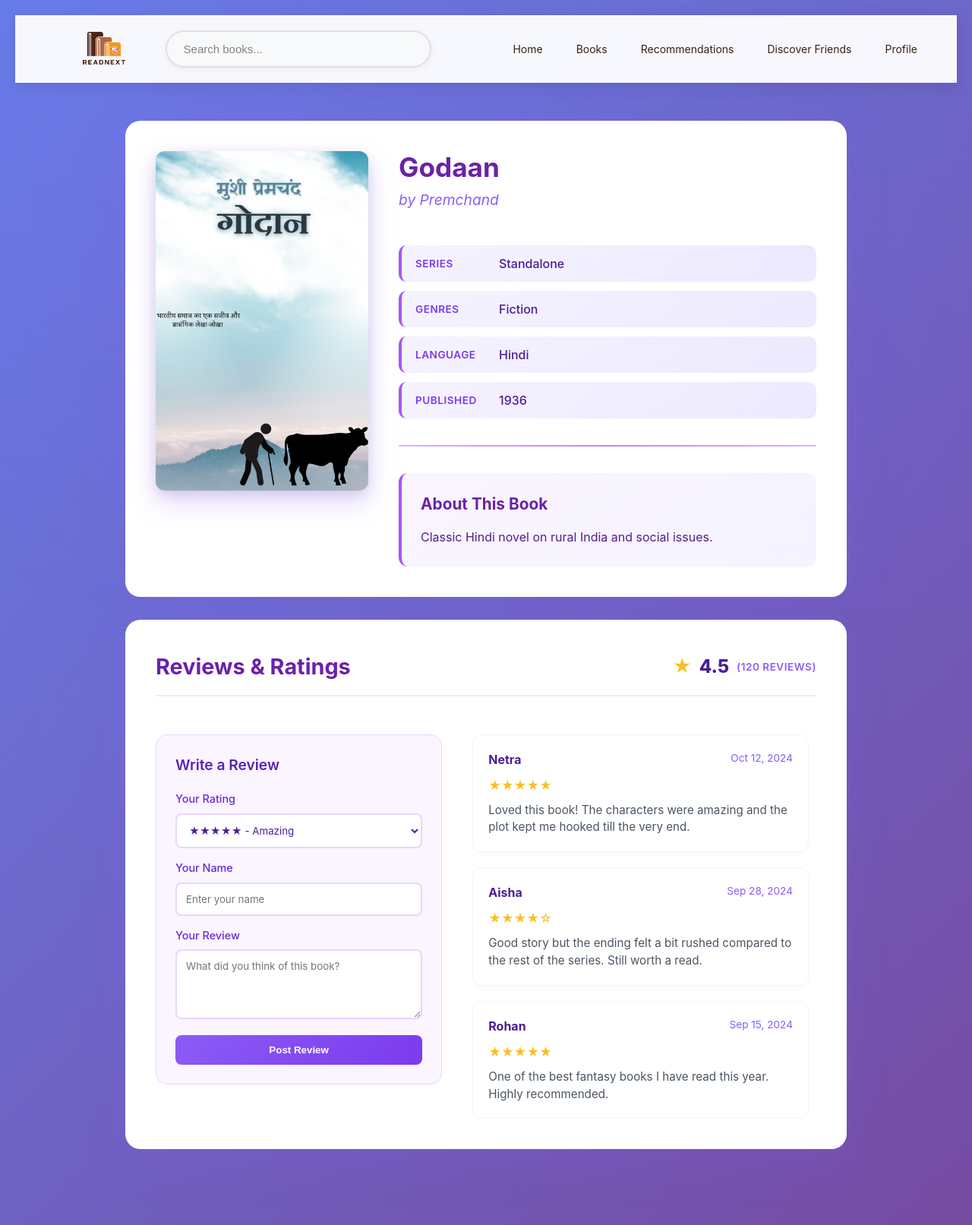
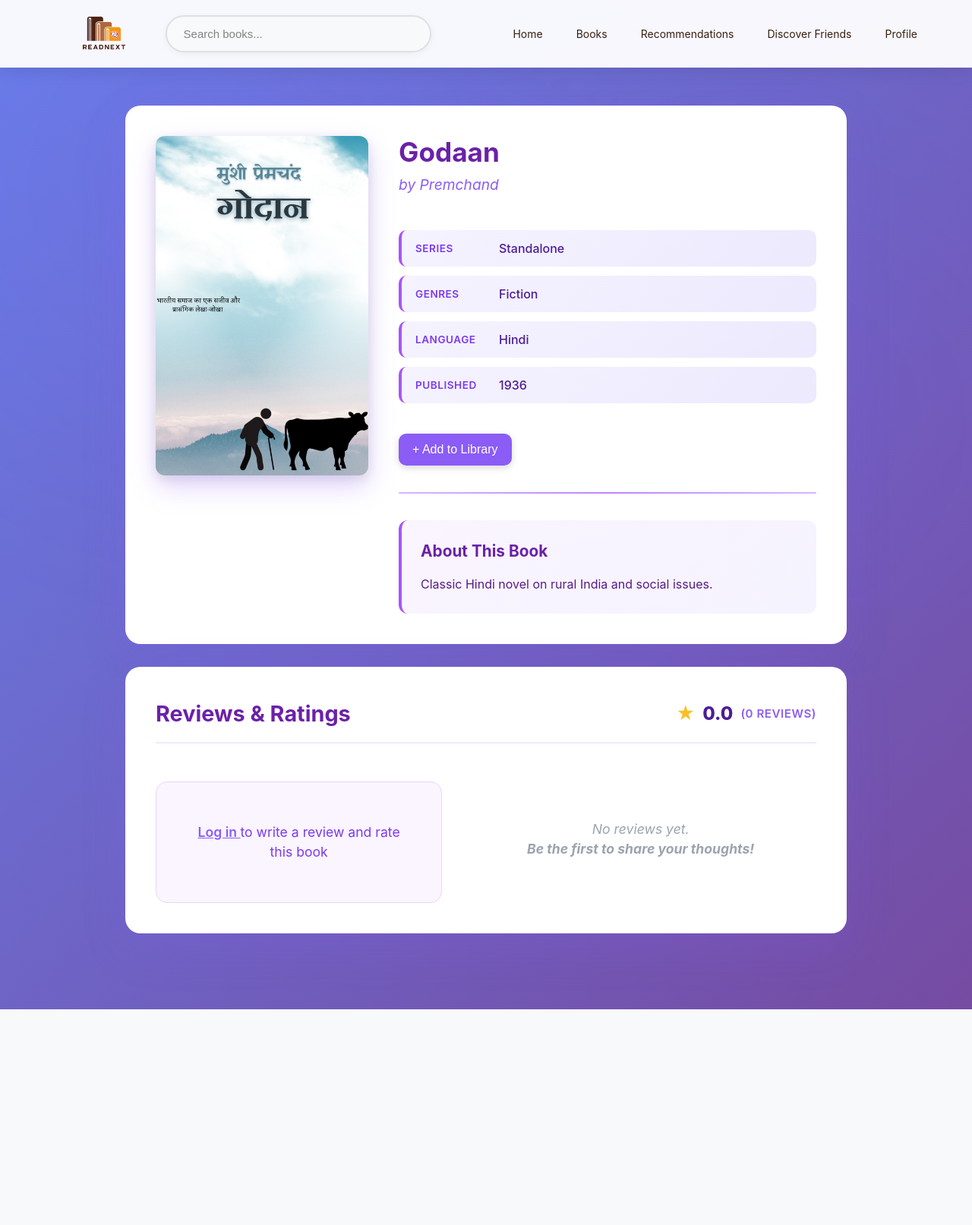
Before and after one commit to rmahale04/Book-Recommendation-System, a Flask app: page /book/1 in a window 1280 px wide. Shown: the whole page at 76% size. After the commit the page ends 1329 px from the top, so only its background shows below. Run offline with Flask 3, Linux system fonts and the light colour scheme; data comes from the database, SQL or seed files in the repository.

Commit message:
Enhance book details page with shelf management
Updated book details page to include functionality for adding books to a library shelf, including a new shelf creation option. Adjusted styles and layout for better user experience.

```diff
--- a/templates/book_details.html
+++ b/templates/book_details.html
@@ -15,7 +15,7 @@
             font-family: 'Segoe UI', Tahoma, Geneva, Verdana, sans-serif;
             background: linear-gradient(135deg, #667eea 0%, #764ba2 100%);
             min-height: 100vh;
-            padding: 20px;
+            /* padding: 20px; */
             position: relative;
             padding-bottom: 50px;
         }
@@ -353,6 +353,56 @@
                 padding: 25px;
             }
         }
+        .add-to-library {
+            position: relative;
+        }
+
+        .add-btn {
+            margin-top: 15px;
+            padding: 12px 18px;
+            background: #8b5cf6;
+            color: white;
+            border: none;
+            border-radius: 10px;
+            font-size: 1rem;
+            cursor: pointer;
+            box-shadow: 0 3px 10px rgba(0,0,0,0.15);
+        }
+
+        .shelf-menu {
+            display: none;
+            position: absolute;
+            top: 50px;
+            left: 0;
+            background: white;
+            padding: 20px;
+            width: 250px;
+            border-radius: 12px;
+            box-shadow: 0 10px 30px rgba(0,0,0,0.25);
+            z-index: 10;
+        }
+
+        .shelf-select, .shelf-input {
+            width: 100%;
+            padding: 10px;
+            margin-bottom: 12px;
+            border-radius: 8px;
+            border: 1px solid #ddd;
+        }
+
+        .add-confirm-btn {
+            width: 100%;
+            padding: 10px;
+            background: #6d28d9;
+            color: white;
+            border: none;
+            border-radius: 8px;
+            cursor: pointer;
+        }
+
+        .add-confirm-btn:hover {
+            background: #5b21b6;
+        }
     </style>
 </head>
 <body>
@@ -365,7 +415,8 @@
             <div class="book-content">
                 <div class="book-image-section">
                     <div class="book-image-wrapper">
-                        <img src="{{ book.cover_image_url or url_for('static', filename='images/no_cover.png')}}" alt="{{ book.title }}">
+                        <img src="{{ book.cover_image_url or url_for('static', filename='images/default_book.png') }}" alt="{{ book.title }}">
+                        <!-- <img src="{{ book.cover_image_url or url_for('static', filename='images/no_cover.png')}}" alt="{{ book.title }}"> -->
                     </div>
                 </div>
 
@@ -394,6 +445,35 @@
                         </div>
                     </div>
 
+                    <div class="add-to-library">
+                        <button onclick="toggleShelfMenu()" class="add-btn">+ Add to Library</button>
+
+                        <div id="shelf-menu" class="shelf-menu">
+                            <form action="{{ url_for('add_to_shelf', book_id=book.book_id) }}" method="POST">
+
+                                <label>Select Shelf:</label>
+                                <select name="shelf_id" class="shelf-select">
+                                    {% for shelf in shelves %}
+                                    <option value="{{ shelf.shelf_id }}">{{ shelf.name }}</option>
+                                    {% endfor %}
+                                </select>
+
+                                <div class="divider"></div>
+
+                                <label>Create New Shelf:</label>
+                                <input type="text" name="new_shelf_name" placeholder="New shelf name..." class="shelf-input">
+
+                                <button type="submit" class="add-confirm-btn">Add</button>
+                            </form>
+                        </div>
+                    </div>
+                    <script>
+                    function toggleShelfMenu() {
+                        const menu = document.getElementById("shelf-menu");
+                        menu.style.display = (menu.style.display === "block") ? "none" : "block";
+                    }
+                    </script>
+
                     <div class="divider"></div>
 
                     <div class="description-section">
@@ -405,76 +485,116 @@
         </div>
 
         <div class="reviews-container">
-
     <div class="reviews-header">
         <h2 class="reviews-title">Reviews & Ratings</h2>
         <div class="overall-rating">
             <span class="big-star">★</span>
-                    <span class="rating-score">4.5</span>
-                    <span class="metadata-label" style="color: #8b5cf6; min-width: auto;">(120 reviews)</span>
+            <span class="rating-score">
+                {{ "%.1f" % avg_rating if avg_rating else "0.0" }}
+            </span>
+            <span class="metadata-label" style="color: #8b5cf6; min-width: auto; font-size: 0.95rem;">
+                ({{ total_reviews }} review{{ 's' if total_reviews != 1 else '' }})
+            </span>
         </div>
     </div>
 
+    <!-- Write / Update Review Form -->
+    {% if "user_id" in session %}
     <div class="add-review-section">
-                <h3 class="form-title">Write a Review</h3>
-                <form action="#" method="POST">
+        <h3 class="form-title">
+            {% if user_review %}Update Your Review{% else %}Write a Review{% endif %}
+        </h3>
+        <form action="{{ url_for('add_review', book_id=book.book_id) }}" method="POST">
             <div class="form-group">
-                        <label class="form-label">Your Rating</label>
-                        <select class="form-select">
-                            <option value="5">★★★★★ - Amazing</option>
-                            <option value="4">★★★★☆ - Very Good</option>
-                            <option value="3">★★★☆☆ - Good</option>
-                            <option value="2">★★☆☆☆ - Fair</option>
-                            <option value="1">★☆☆☆☆ - Poor</option>
+                <label class="form-label">Your Rating <span style="color:red;">*</span></label>
+                <select name="rating" class="form-select" required>
+                    <option value="" disabled {{ 'selected' if not user_review else '' }}>
+                        Choose your rating...
+                    </option>
+                    {% for i in range(5,0,-1) %}
+                    <option value="{{ i }}"
+                        {{ 'selected' if user_review and user_review.ratings == i else '' }}>
+                        {{ '★' * i + '☆' * (5-i) }} — {{ i }} Star{{ 's' if i > 1 else '' }}
+                    </option>
+                    {% endfor %}
                 </select>
             </div>
 
             <div class="form-group">
-                        <label class="form-label">Your Name</label>
-                        <input type="text" class="form-input" placeholder="Enter your name">
+                <label class="form-label">Your Review <small style="color:#9ca3af;">(optional)</small></label>
+                <textarea name="review_text" class="form-textarea" rows="5"
+                          placeholder="What did you think about '{{ book.title }}'? Spoiler-free please!">
+                    {{ user_review.review_text if user_review else '' }}
+                </textarea>
             </div>
 
-                    <div class="form-group">
-                        <label class="form-label">Your Review</label>
-                        <textarea class="form-textarea" rows="4" placeholder="What did you think of this book?"></textarea>
+            <button type="submit" class="submit-btn">
+                {% if user_review %}Update Review{% else %}Post Review{% endif %}
+            </button>
+        </form>
+    </div>
+    {% else %}
+    <div class="add-review-section">
+        <p style="text-align:center; padding:28px; color:#7c3aed; font-size:1.1rem;">
+            <a href="{{ url_for('login') }}"
+               style="color:#8b5cf6; text-decoration:underline; font-weight:600;">
+                Log in
+            </a> to write a review and rate this book
+        </p>
+    </div>
+    {% endif %}
+
+    <!-- Reviews List -->
+    <div class="review-list">
+        {% if reviews %}
+            {% for r in reviews %}
+            <div class="review-card">
+                <div class="review-top">
+                    <span class="reviewer-name">{{ r.username }}</span>
+                    <span class="review-date">{{ r.review_date.strftime('%b %d, %Y') }}</span>
                 </div>
 
-                    <button type="submit" class="submit-btn">Post Review</button>
-                </form>
+                <!-- Stars + Rating Number -->
+                <div class="star-row" style="color:#fbbf24; font-size:1.2rem; margin:8px 0;">
+                    {{ '★' * r.ratings + '☆' * (5 - r.ratings) }}
+                    <span style="margin-left:10px; font-size:0.95rem; color:#6b21a8; font-weight:600;">
+                        {{ r.ratings }} / 5
+                    </span>
                 </div>
 
-            <div class="review-list">
+                <!-- Review Text -->
+                {% if r.review_text %}
+                <p class="review-body">{{ r.review_text }}</p>
+                {% else %}
+                <p class="review-body" style="color:#9ca3af; font-style:italic;">
+                    No written review — just rated the book.
+                </p>
+                {% endif %}
 
-                <div class="review-card">
-                    <div class="review-top">
-                        <span class="reviewer-name">Netra</span>
-                        <span class="review-date">Oct 12, 2024</span>
+                <!-- Optional: Delete button for own review -->
+                {% if "user_id" in session and session["user_id"] == r.user_id %}
+                <div style="margin-top:12px; text-align:right;">
+                    <small>
+                        <a href="{{ url_for('delete_review', book_id=book.book_id) }}"
+                           style="color:#dc2626; text-decoration:underline; font-size:0.85rem;"
+                           onclick="return confirm('Delete your review? This cannot be undone.')">
+                            Delete review
+                        </a>
+                    </small>
                 </div>
-                    <div class="star-row">★★★★★</div>
-                    <p class="review-body">Loved this book! The characters were amazing and the plot kept me hooked till the very end.</p>
+                {% endif %}
             </div>
-
-                <div class="review-card">
-                    <div class="review-top">
-                        <span class="reviewer-name">Aisha</span>
-                        <span class="review-date">Sep 28, 2024</span>
+            {% endfor %}
+        {% else %}
+            <div style="text-align:center; padding:50px 20px; color:#9ca3af;">
+                <p style="font-size:1.1rem; font-style:italic;">
+                    No reviews yet.<br>
+                    <strong>Be the first to share your thoughts!</strong>
+                </p>
             </div>
-                    <div class="star-row">★★★★☆</div>
-                    <p class="review-body">Good story but the ending felt a bit rushed compared to the rest of the series. Still worth a read.</p>
-                </div>
-
-                <div class="review-card">
-                    <div class="review-top">
-                        <span class="reviewer-name">Rohan</span>
-                        <span class="review-date">Sep 15, 2024</span>
-                    </div>
-                    <div class="star-row">★★★★★</div>
-                    <p class="review-body">One of the best fantasy books I have read this year. Highly recommended.</p>
-                </div>
-
+        {% endif %}
     </div>
 </div>
-
     </div>
 
 </body>
```
Lines whose indentation alone changed are shown as unchanged.
